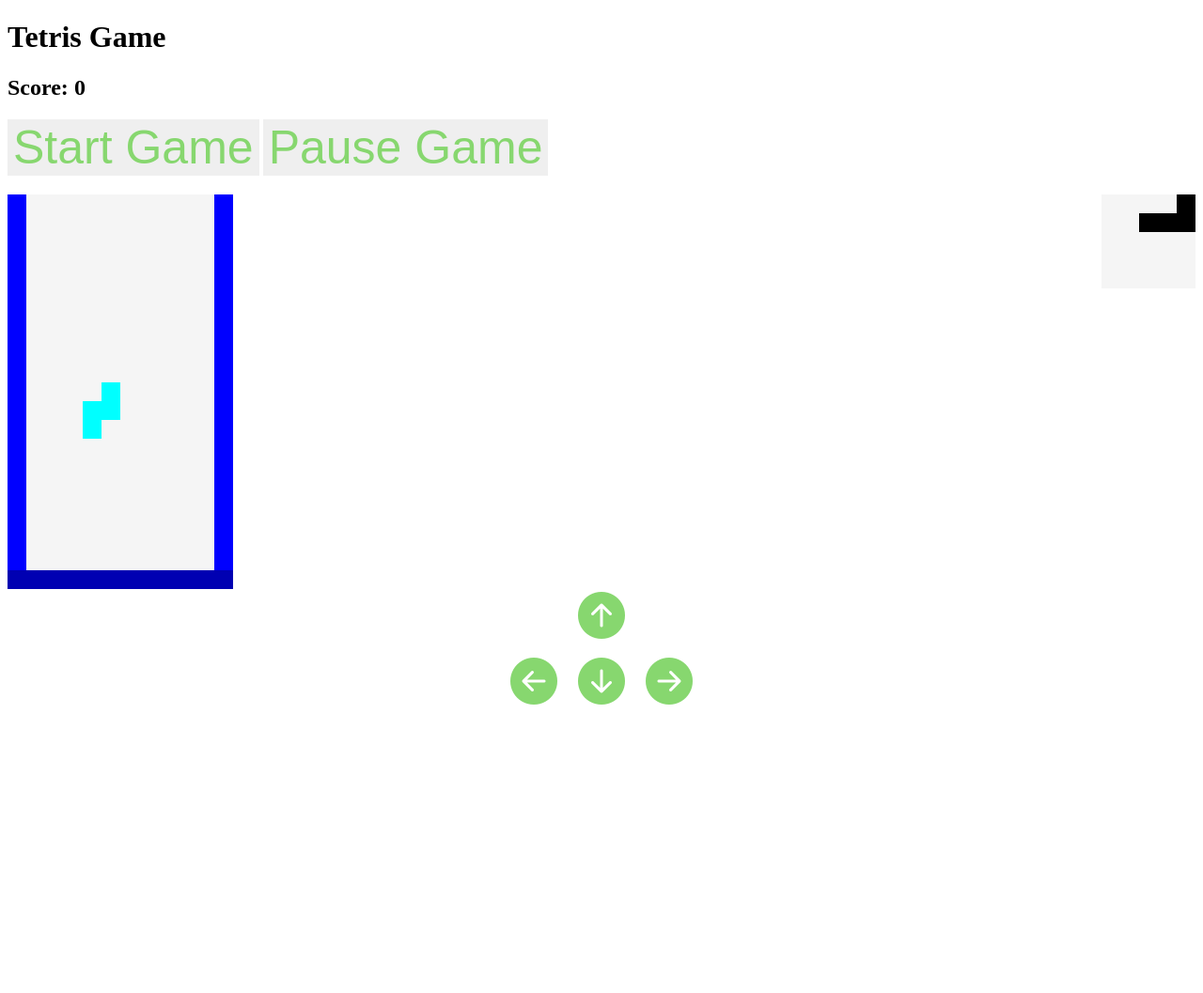
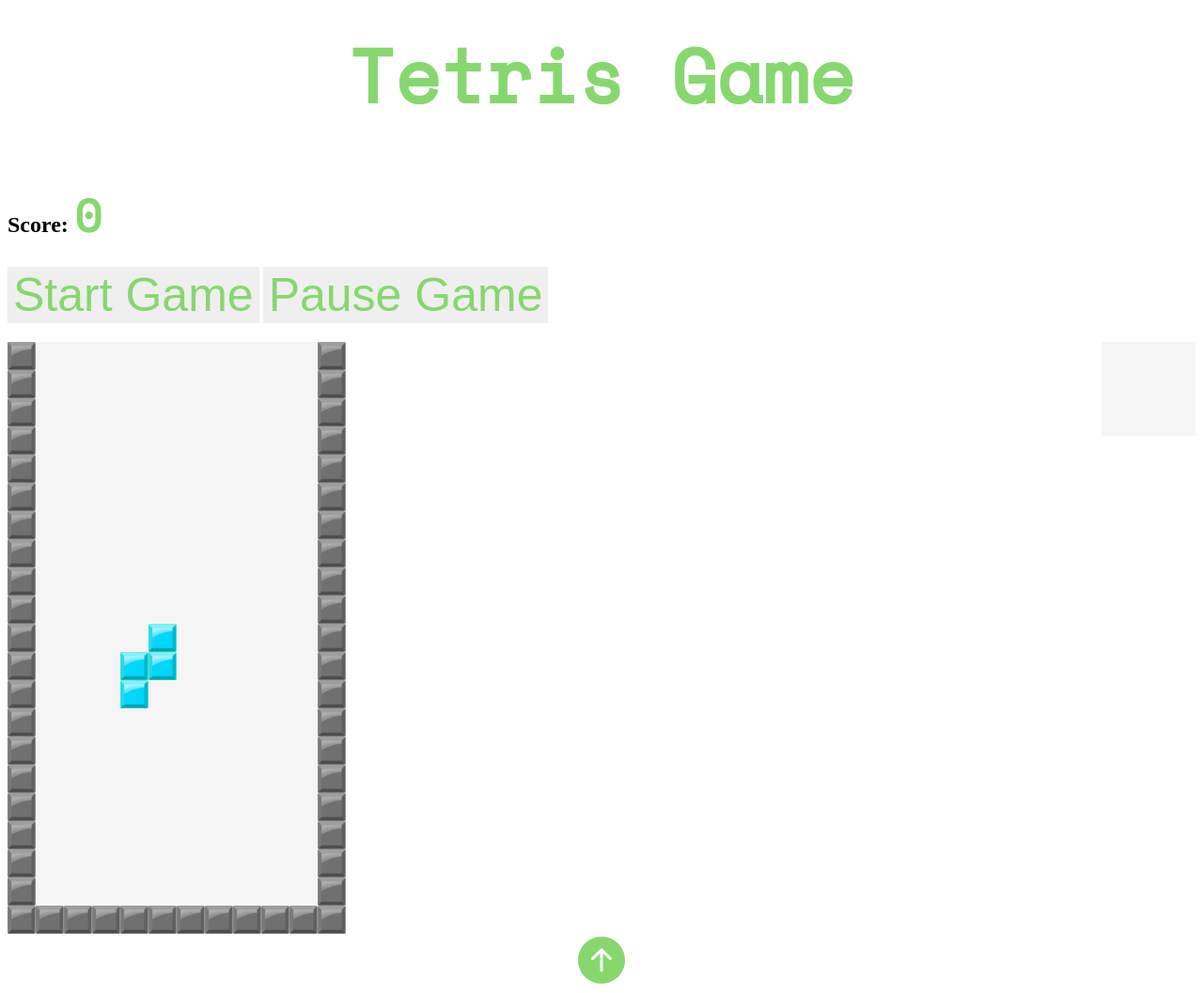
Before and after one commit to SilverBullet70/Tetris, a plain HTML site: page index.html in a window 1280 px wide. Shown: the top 1057 px of the page at 94% size. Before the commit the page ends 800 px from the top, so only its background shows below. Drawn offline with nearby package versions, Linux system fonts and the light colour scheme.

Commit message:
added new sprites design

```diff
--- a/index.html
+++ b/index.html
@@ -7,6 +7,9 @@
     <script defer src="tetris.js"></script>
     <link rel="stylesheet" href="style.css">
     <script src="https://code.jquery.com/jquery-3.6.0.min.js"></script>
+    <link rel="preconnect" href="https://fonts.googleapis.com">
+<link rel="preconnect" href="https://fonts.gstatic.com" crossorigin>
+<link href="https://fonts.googleapis.com/css2?family=Pixelify+Sans:wght@500&family=Raleway:wght@300&family=Satisfy&family=Space+Mono&display=swap" rel="stylesheet">
     <link rel="stylesheet" href="https://cdn.jsdelivr.net/npm/bootstrap-icons@1.11.3/font/bootstrap-icons.min.css">
     <title>Tetris Game</title>
 </head>
--- a/style.css
+++ b/style.css
@@ -1,39 +1,96 @@
-#tetris{
-    width: 240px;
-    height: 420px;
+
+#tetris {
+    width: 360px;
+    height: 630px;
     background-color: whitesmoke;
     display: flex;
     flex-wrap: wrap;
 }
 
-#tetris div{
-    width: 20px;
-    height: 20px;
+#tetris div {
+    width: 30px;
+    height: 30px;
+    /* background-image: url(grid.png); */
+
 
 }
 
-.block{
-    width: 20px;
-    height: 20px;
-    background-color: #000;
+.block {
+
 
 }
 
-.border{
-    background-color: #00f;
+.blue {
+   background-image: url(blueBlock.png);
 }
 
-.fixed{
-    filter: brightness(70%);
+.green {
+    background-image: url(greenBlock.png);
 }
 
-main{
+.orange {
+    background-image: url(orangeBlock.png);
+}
+
+.purple {
+    background-image: url(purpleBlock.png);
+}
+
+.red {
+    background-image: url(redBlock.png);
+}
+
+.cyan {
+    background-image: url(cyanBlock.png);
+}
+
+.yellow {
+    background-image: url(yellowBlock.png);
+}
+
+#score {
+    color: #87d76f;
+    font-size: 2em;
+    text-align: center;
+    margin-top: 20px;
+    font-family: 'Pixelify Sans', sans-serif;
+    font-family: 'Raleway', sans-serif;
+    font-family: 'Satisfy', cursive;
+    font-family: 'Space Mono', monospace;
+}
+
+.fixed {
+    filter: brightness(90%);
+}
+
+.border {
+    filter: brightness(100%);
+    background-color: transparent;
+    background-image: url(border.png);
+    object-fit: contain;
+    background-position: center;
+}
+
+h1 {
+    color: #87d76f;
+    text-align: center;
+    margin-top: 20px;
+    font-size: 5em;
+    font-family: 'Pixelify Sans', sans-serif;
+    font-family: 'Raleway', sans-serif;
+    font-family: 'Satisfy', cursive;
+    font-family: 'Space Mono', monospace;
+}
+
+
+
+main {
     display: flex;
     justify-content: space-between;
     margin-top: 20px;
 }
 
-#next-tetris{
+#next-tetris {
     width: 100px;
     height: 100px;
     background-color: whitesmoke;
@@ -41,12 +98,12 @@ main{
     flex-wrap: wrap;
 }
 
-#next-tetris div{
+#next-tetris div {
     width: 20px;
     height: 20px;
 }
 
-.moveButtons{
+.moveButtons {
     display: grid;
     grid-template-columns: auto auto auto;
     justify-content: center;
@@ -55,7 +112,7 @@ main{
 }
 
 
-.moveButtons button{
+.moveButtons button {
     background-color: transparent;
     color: #87d76f;
     border: none;
@@ -63,18 +120,19 @@ main{
     cursor: pointer;
 }
 
-.moveButtons button:hover{
+.moveButtons button:hover {
     text-shadow: 0px 2px 3px rgb(0, 0, 0);
     -webkit-background-clip: text;
     -moz-background-clip: text;
     background-clip: text;
 }
 
- .moveButtons button:active{
+.moveButtons button:active {
     text-shadow: none;
 }
 
-#pause-button, #start-button{
+#pause-button,
+#start-button {
     color: #87d76f;
     border: none;
     font-size: 50px;
--- a/tetris.js
+++ b/tetris.js
@@ -5,6 +5,7 @@
 var canvas = document.getElementById("tetris");
 const CANVAS_WIDTH = 12;
 const CANVAS_HEIGHT = 2 * (CANVAS_WIDTH - 2);
+var score = 0;
 
 const I_TETROMINO = [
     [0, 1, 2, 3],
@@ -59,6 +60,7 @@ const Z_TETROMINO = [
 const TETROMINOES = [I_TETROMINO, O_TETROMINO, T_TETROMINO, J_TETROMINO, L_TETROMINO, S_TETROMINO, Z_TETROMINO];
 
 const STARTING_POSITION = 4;
+
 var currentPosition = STARTING_POSITION;
 var currentTetromino = getRandomTetromino();
 var currentRotation = getRandomRotation();
@@ -74,10 +76,10 @@ function getRandomRotation() {
 var squares = [];
 var interval = 0;
 function startMovement() {
-    draw(squares, currentTetromino, currentRotation, currentPosition);
+    draw();
     interval = setInterval(
         function () {
-            moveDown(squares, currentTetromino, currentRotation, currentPosition);
+            moveDown();
         }, 500);
 }
 
@@ -105,7 +107,7 @@ const COLORES = ["red", "blue", "green", "yellow", "purple", "orange", "cyan"];
 function addColor(block) {
 
     TETROMINOES[block][currentRotation].forEach(index => {
-        squares[index + currentPosition].css("background-color", COLORES[currentTetromino]);
+        squares[index + currentPosition].addClass(COLORES[currentTetromino]);
     });
 }
 const NEXT_CANVAS_WIDTH = 5;
@@ -272,6 +274,10 @@ function isLeftFixed() {
 
 }
 
+function updateScore() {
+    $("#score").text(score);
+}
+
 function isEnd() {
     console.log("isEnd?");
 
@@ -283,12 +289,14 @@ function isEnd() {
         currentPosition = STARTING_POSITION;
         currentRotation = getRandomRotation();
         currentTetromino = next;
+        score += 4 * 30;
+        updateScore();
         updateNext();
+        draw();
         addColor(currentTetromino);
         if (squares[currentPosition].hasClass("fixed") || squares[currentPosition + CANVAS_WIDTH].hasClass("fixed")) {
             clearInterval(interval);
         }
-        draw();
         return;
     }
 
@@ -334,6 +342,6 @@ function undraw() {
 function removeColor(block) {
 
     TETROMINOES[block][currentRotation].forEach(index => {
-        squares[index + currentPosition].css("background-color", "transparent");
+        squares[index + currentPosition].removeClass(COLORES[currentTetromino]);
     });
 }
```
Also changed, not shown: block.jpg (added), blueBlock.png (added), border.png (added), cyanBlock.png (added), greenBlock.png (added), grid.png (added), minos00.png (added), orangeBlock.png (added), purpleBlock.png (added), redBlock.png (added), rock2.png (added), rockSprite.jpg (added), yellowBlock.png (added). Lines whose indentation alone changed are shown as unchanged.
